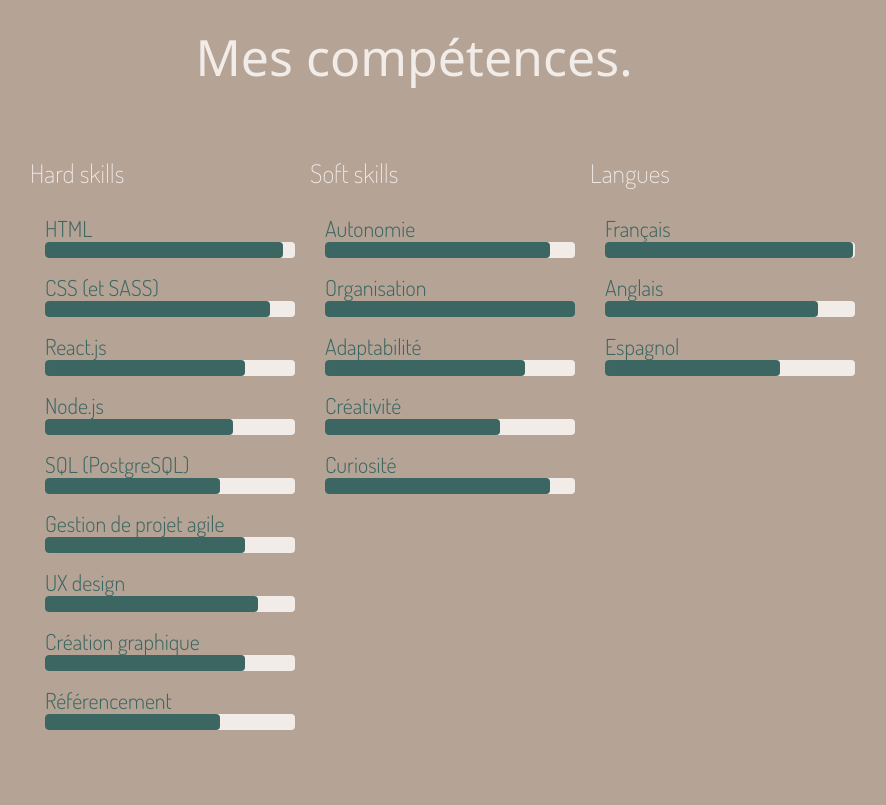
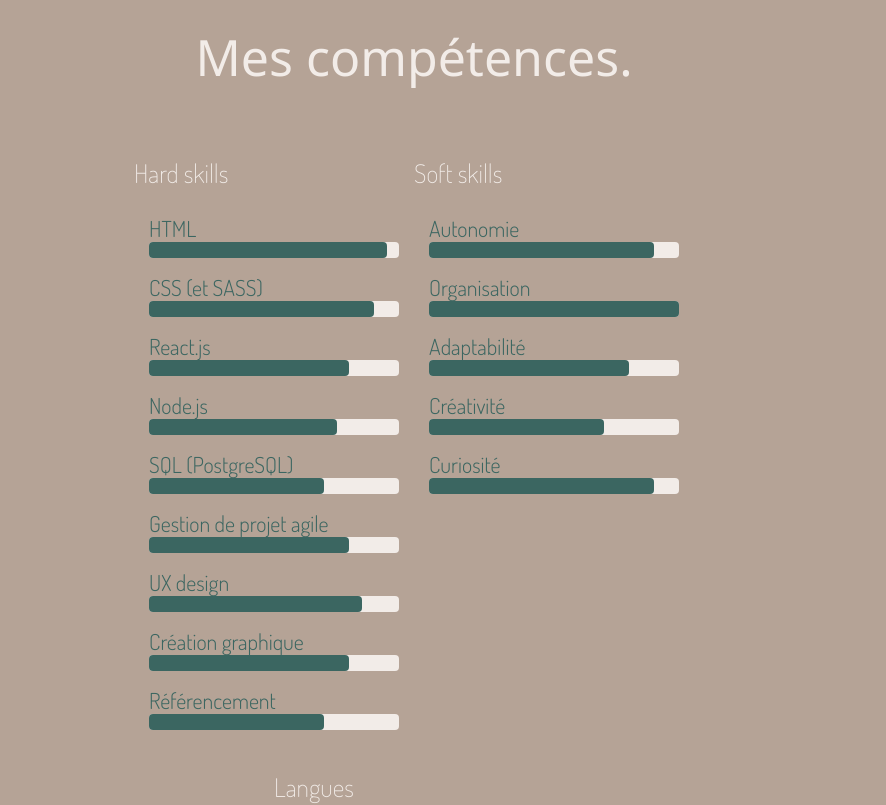
Before and after one commit to JuPrvnt/site-perso-frontend, a React (Create React App) app: page / in a window 1280 px wide. Shown: the part 1500-2305 px from the top of the page, without its empty margins (226-1112 px from the left). Built offline with nearby package versions, Linux system fonts and the light colour scheme; a web font is replaced by a local one.

Commit message:
skills center + wrap

```diff
--- a/src/sections/Skills/Skills.scss
+++ b/src/sections/Skills/Skills.scss
@@ -10,7 +10,8 @@
 .skills-content {
   display: flex;
   flex-direction: row;
-  justify-content: space-between;
+  justify-content: center;
+  flex-wrap: wrap;
 }
 
 .skills-container {
@@ -98,8 +99,4 @@ h4 {
   #skills {
     font-size: 18px;
   }
-  .skills-content {
-    align-items: center;
-    flex-direction: column;
-  }
 }
```
